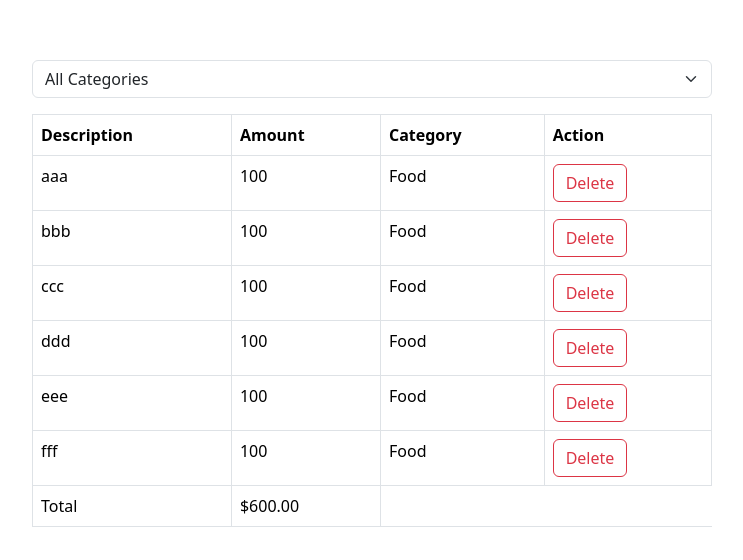
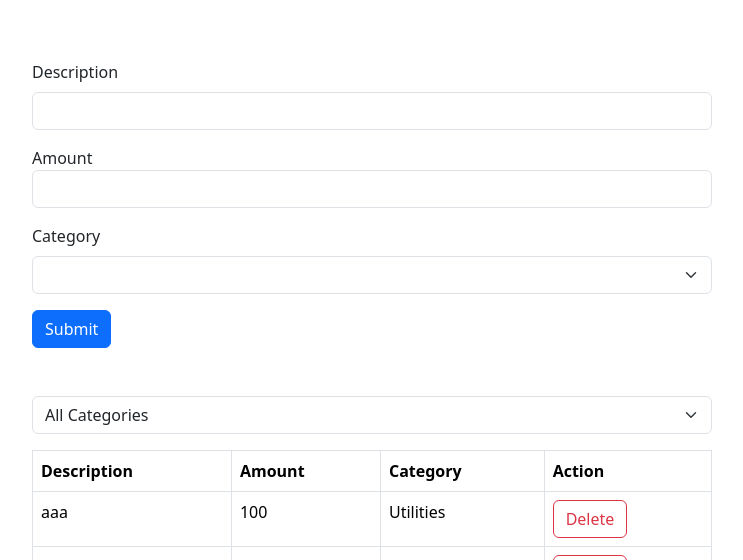
Before and after one commit to ravilongia/react-app, a React (Vite) app: page / in a window 1280 px wide. Shown: the part 240-800 px from the top of the page, without its empty margins (268-1011 px from the left). Built offline with nearby package versions, Linux system fonts and the light colour scheme.

Commit message:
Expense Tracker New File update

```diff
--- a/src/App.tsx
+++ b/src/App.tsx
@@ -1,24 +1,37 @@
 import { useState } from "react";
 import ExpenseList from "./expense-tracker/components/ExpenseList";
 import ExpenseFilter from "./expense-tracker/components/ExpenseFilter";
+import ExpenseForm from "./expense-tracker/components/ExpenseForm";
+
+export const categories = ["Groceries", "Utilities", "Entertainment"];
 
 function App() {
+  const [SelectedCategory, setSelectedCategory] = useState("");
   const [expenses, setExpenses] = useState([
-    { id: 1, description: "aaa", amount: 100, category: "Food" },
-    { id: 2, description: "bbb", amount: 100, category: "Food" },
-    { id: 3, description: "ccc", amount: 100, category: "Food" },
-    { id: 4, description: "ddd", amount: 100, category: "Food" },
-    { id: 5, description: "eee", amount: 100, category: "Food" },
-    { id: 6, description: "fff", amount: 100, category: "Food" },
+    { id: 1, description: "aaa", amount: 100, category: "Utilities" },
+    { id: 2, description: "bbb", amount: 100, category: "Utilities" },
+    { id: 3, description: "ccc", amount: 100, category: "Utilities" },
+    { id: 4, description: "ddd", amount: 100, category: "Utilities" },
+    { id: 5, description: "eee", amount: 100, category: "Utilities" },
+    { id: 6, description: "fff", amount: 100, category: "Utilities" },
   ]);
+  const visibleExpenses = SelectedCategory
+    ? expenses.filter((e) => e.category === SelectedCategory)
+    : expenses;
+
   return (
     <>
+      <div className="mb-5">
+        <ExpenseForm />
+      </div>
       <div className="mb-3">
-        <ExpenseFilter onSelectCategory={(category) => console.log(category)} />
+        <ExpenseFilter
+          onSelectCategory={(category) => setSelectedCategory(category)}
+        />
       </div>
-      <div>
+      <div className="mb-3">
         <ExpenseList
-          expenses={expenses}
+          expenses={visibleExpenses}
           onDelete={(id) => setExpenses(expenses.filter((e) => e.id !== id))}
         />
       </div>
--- a/src/expense-tracker/components/ExpenseFilter.tsx
+++ b/src/expense-tracker/components/ExpenseFilter.tsx
@@ -1,3 +1,5 @@
+import { categories } from "../../App";
+
 interface Props {
   onSelectCategory: (category: string) => void;
 }
@@ -9,9 +11,11 @@ const ExpenseFilter = ({ onSelectCategory }: Props) => {
       onChange={(event) => onSelectCategory(event.target.value)}
     >
       <option value="">All Categories</option>
-      <option value="Groceries">Groceries</option>
-      <option value="Utilities">Utilities</option>
-      <option value="Entertainment">Entertainment</option>
+      {categories.map((category) => (
+        <option key={category} value={category}>
+          {category}
+        </option>
+      ))}
     </select>
   );
 };
--- /dev/null
+++ b/src/expense-tracker/components/ExpenseForm.tsx
@@ -0,0 +1,35 @@
+import { categories } from "../../App";
+const ExpenseForm = () => {
+  return (
+    <form>
+      <div className="mb-3">
+        <label htmlFor="description" className="form-label">
+          Description
+        </label>
+        <input id="description" type="text" className="form-control" />
+      </div>
+      <div className="mb-3">
+        <label htmlFor="amount" className="form-lable">
+          Amount
+        </label>
+        <input id="amount" type="number" className="form-control" />
+      </div>
+      <div className="mb-3">
+        <label htmlFor="category" className="form-label">
+          Category
+        </label>
+        <select id="category" className="form-select">
+          <option value=""></option>
+          {categories.map((category) => (
+            <option key={category} value={category}>
+              {category}
+            </option>
+          ))}
+        </select>
+      </div>
+      <button className="btn btn-primary">Submit</button>
+    </form>
+  );
+};
+
+export default ExpenseForm;
```
